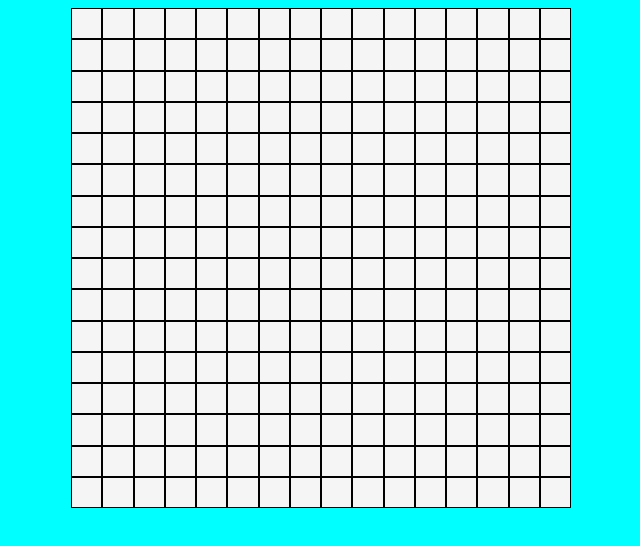
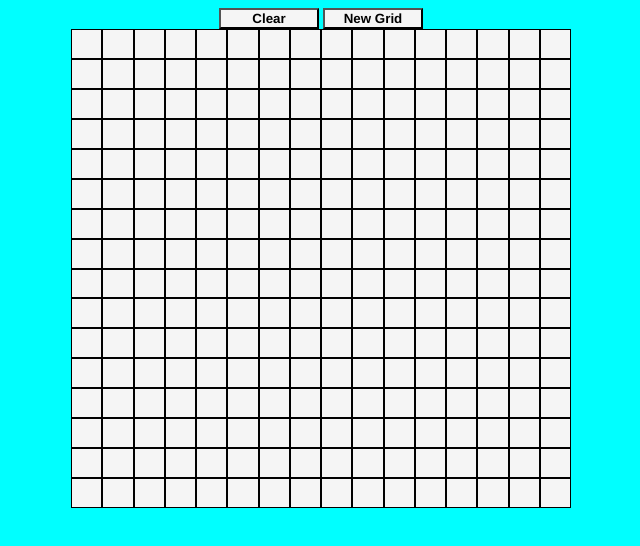
Before and after one commit to rhodbeau/etch-a-sketch, a plain HTML site: page index.html in a window 1280 px wide. Shown: the whole page, without its empty margins (319-959 px from the left). Drawn offline with Linux system fonts and the light colour scheme.

Commit message:
Create clear button

```diff
--- a/index.html
+++ b/index.html
@@ -9,7 +9,12 @@
     <script src="javascript.js" defer></script>
 </head>
 <body>
-    <div class="container"></div>
+    <div class="container">
+        <div class="buttons">
+            <button id="clear">Clear</button>
+            <button id="newGrid">New Grid</button>
+        </div>
+    </div>
 
 </body>
 </html>
--- a/javascript.js
+++ b/javascript.js
@@ -18,3 +18,11 @@ function changeBackground(e){
 
 const squares = document.querySelectorAll('.item');
 squares.forEach(square => square.addEventListener('mouseenter', changeBackground));
+
+const clear = document.getElementById('clear');
+
+function clearGrid(e){
+    squares.forEach(square => square.classList.remove('hover'));
+}
+
+clear.addEventListener('click', clearGrid);
--- a/style.css
+++ b/style.css
@@ -9,6 +9,8 @@ body {
     flex-direction: column;
     height: 500px;
     width: 500px;
+    justify-content: center;
+    align-items: center;
 }
 
 .row {
@@ -31,3 +33,10 @@ body {
 .hover {
     background-color: blueviolet;
 }
+
+button {
+    background-color: whitesmoke;
+    width: 100px;
+    font-family: 'Franklin Gothic Medium', 'Arial Narrow', Arial, sans-serif;
+    font-weight: bolder;
+}
```
